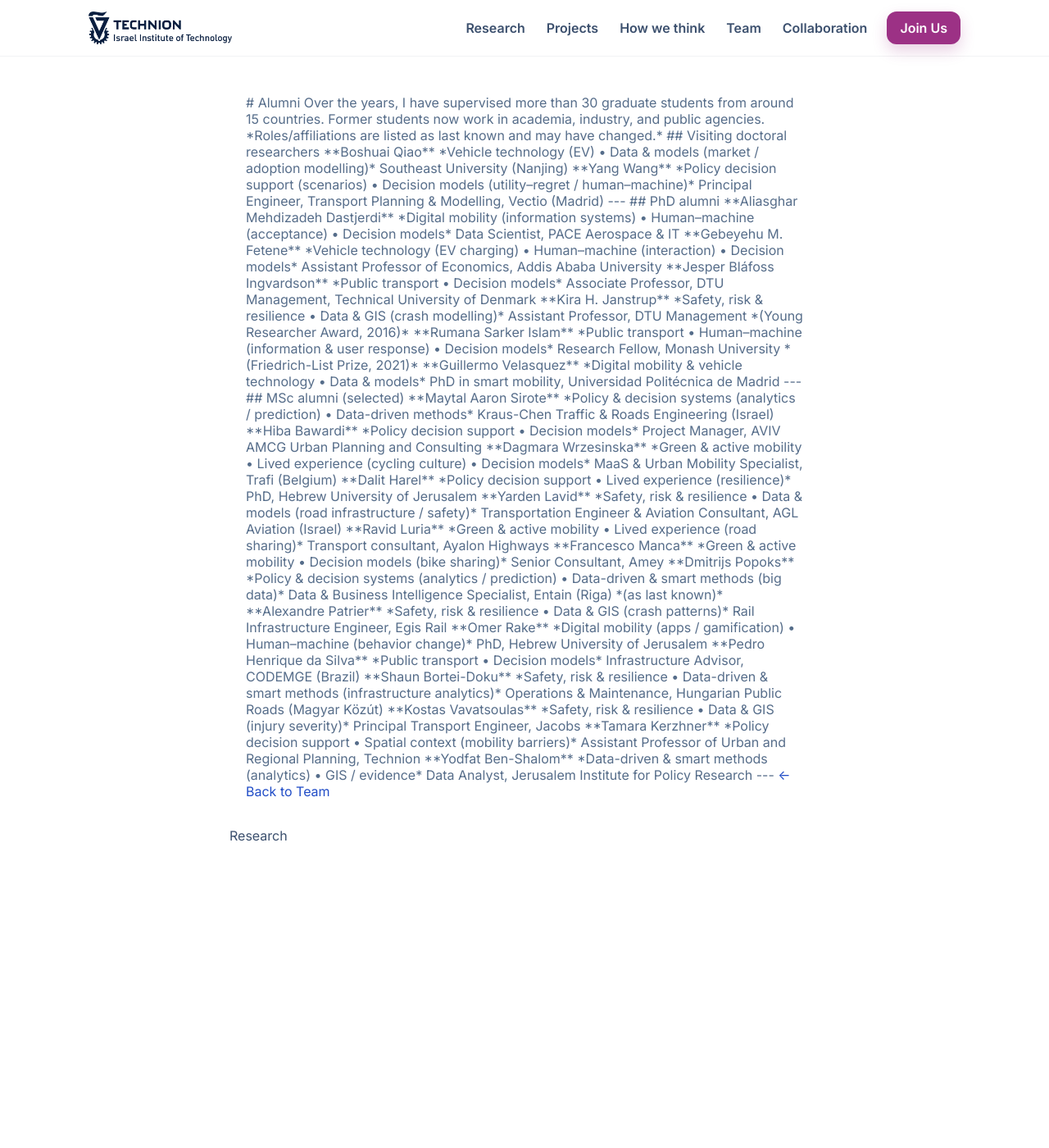
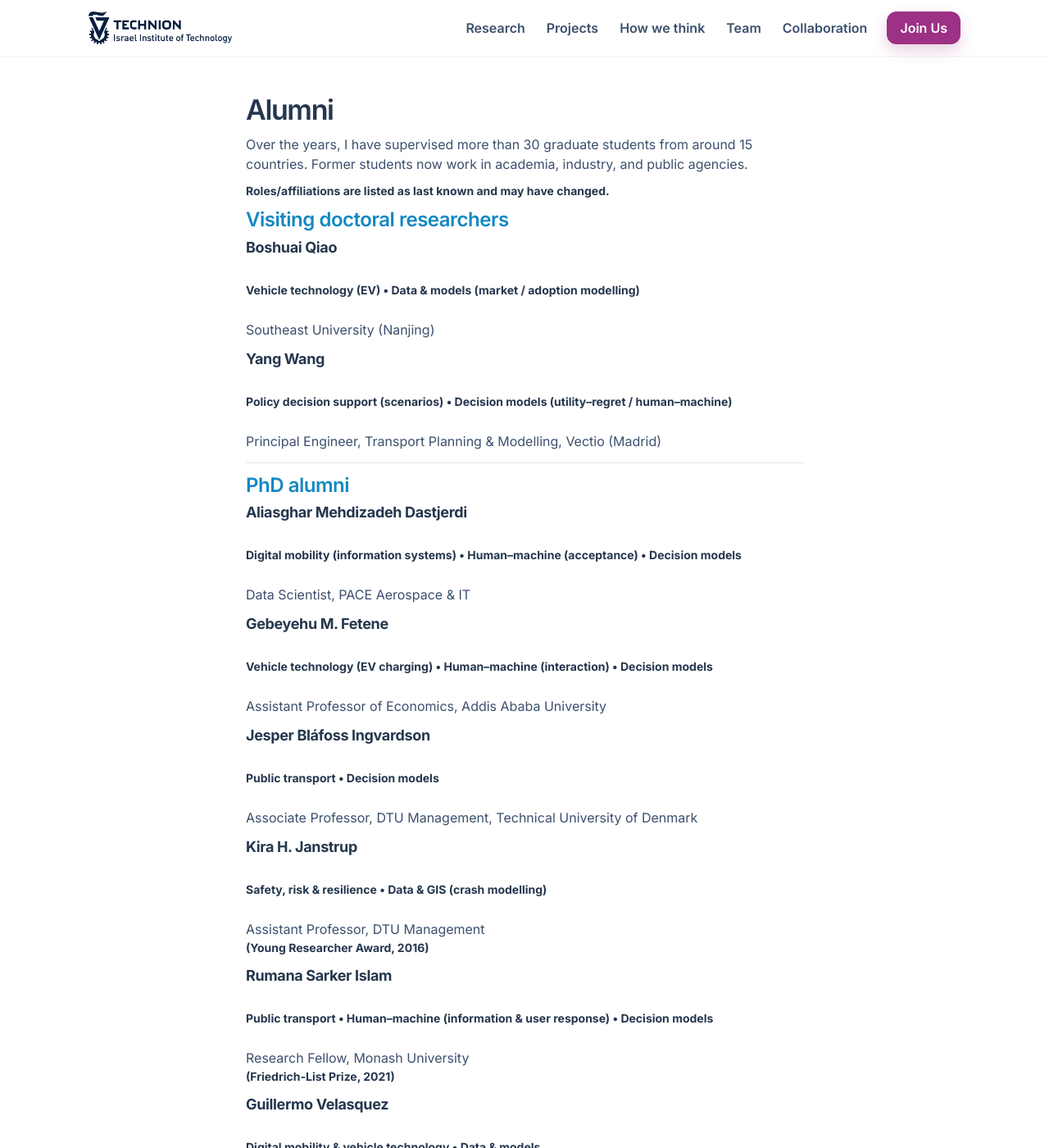
Before and after one commit to tema-technion/tema-technion.github.io, a Jekyll site: the page built from team/alumni.md, in a window 1280 px wide and 1400 px high. Shown: the whole window at 82% size. Built offline with Jekyll 4.4.1, drawn with Linux system fonts in a browser that asks for light colours; some of the changed text lies outside the part shown.

Commit message:
Update alumni.md

```diff
--- a/team/alumni.md
+++ b/team/alumni.md
@@ -4,7 +4,7 @@ title: Selected Alumni
 permalink: /team/alumni/
 ---
 
-<div class="alumni-page">
+<div class="alumni-page" markdown="1">
 
 # Alumni
 
```
